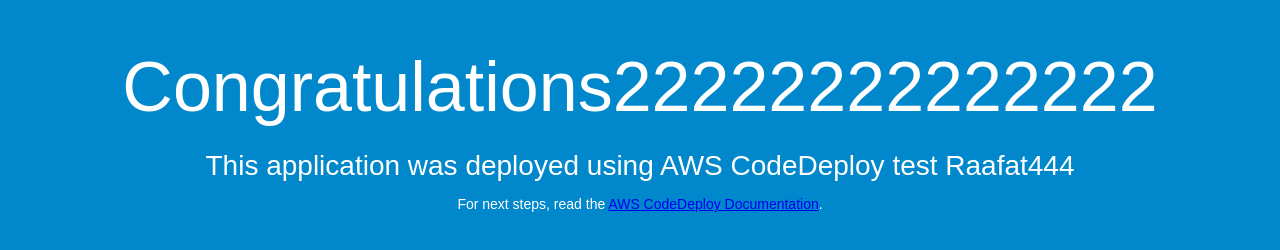
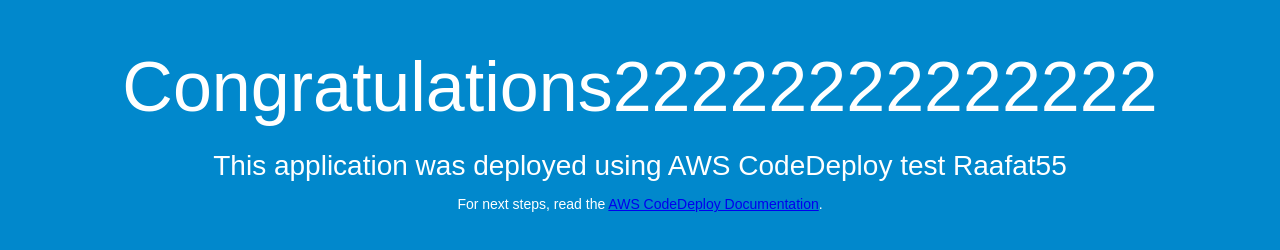
Before and after one commit to raafat1983/CodeDeployGitHubDemo, a plain HTML site: page index.html in a window 1280 px wide. Drawn offline with Linux system fonts and the light colour scheme.

Commit message:
Update index.html

```diff
--- a/index.html
+++ b/index.html
@@ -27,7 +27,7 @@
 <body>
   <div align="center">
     <h1>Congratulations22222222222222</h1>
-    <h2>This application was deployed using AWS CodeDeploy test Raafat444</h2>
+    <h2>This application was deployed using AWS CodeDeploy test Raafat55</h2>
     <p>For next steps, read the <a href="http://aws.amazon.com/documentation/codedeploy">AWS CodeDeploy Documentation</a>.</p>
   </div>
 </body>
```
